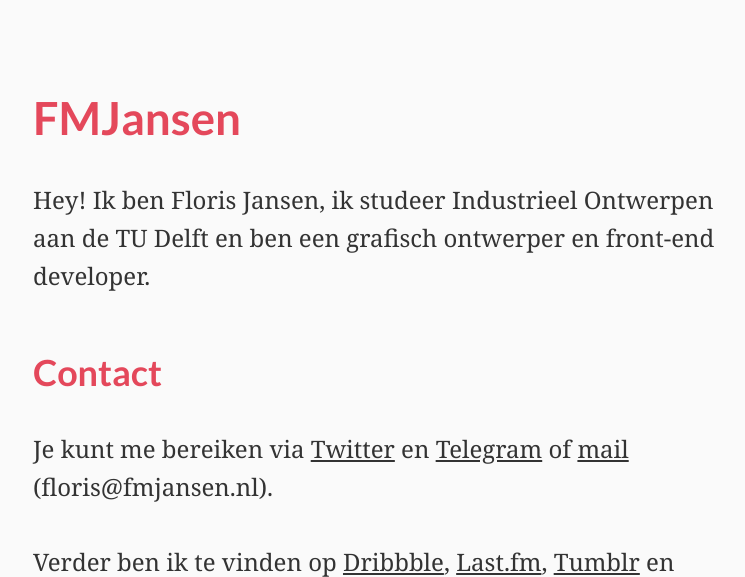
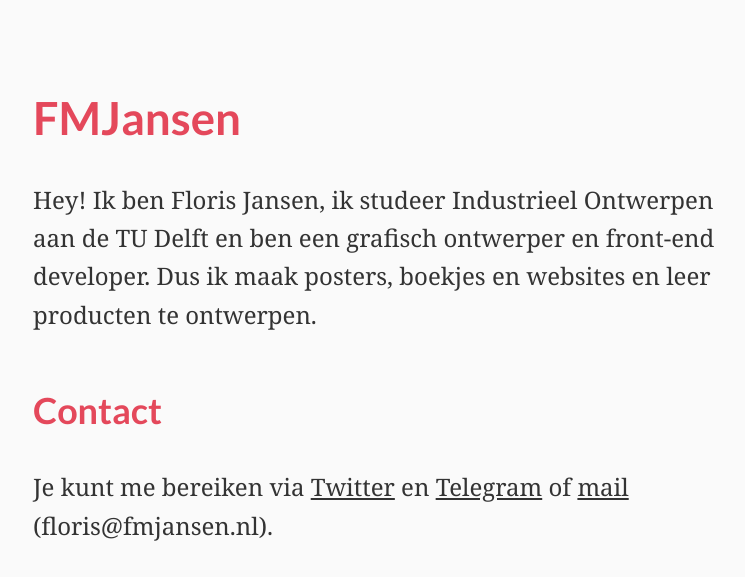
Before and after one commit to FMJansen/-archived-fmjansen.com, a PHP site: page / in a window 1280 px wide. Shown: the top 577 px of the page, without its empty margins (257-1002 px from the left). Run offline with PHP 8.4, Linux system fonts and the light colour scheme; data that the repository does not hold is empty; style sheets or scripts are compiled from the project's sources.

Commit message:
improve personal description

```diff
--- a/index.php
+++ b/index.php
@@ -1,7 +1,7 @@
 <?php include('header.php'); ?>
 
     <section class="content">
-      <p>Hey! Ik ben Floris Jansen, ik studeer Industrieel Ontwerpen aan de TU Delft en ben een grafisch ontwerper en front-end developer.</p>
+      <p>Hey! Ik ben Floris Jansen, ik studeer Industrieel Ontwerpen aan de TU Delft en ben een grafisch ontwerper en front-end developer. Dus ik maak posters, boekjes en websites en leer producten te ontwerpen.</p>
 
       <h2>Contact</h2>
       <p>Je kunt me bereiken via <a href="//twitter.com/fmjansen">Twitter</a>
```
